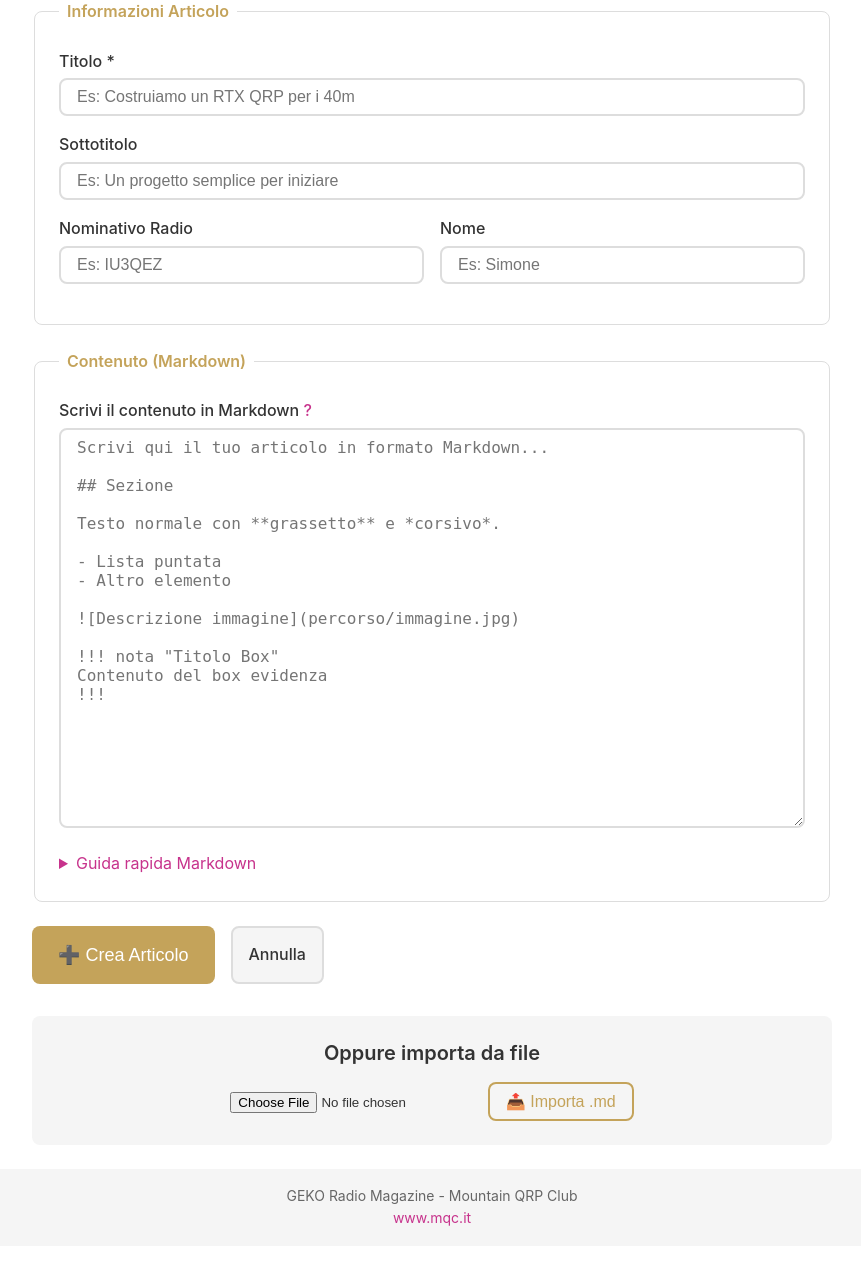
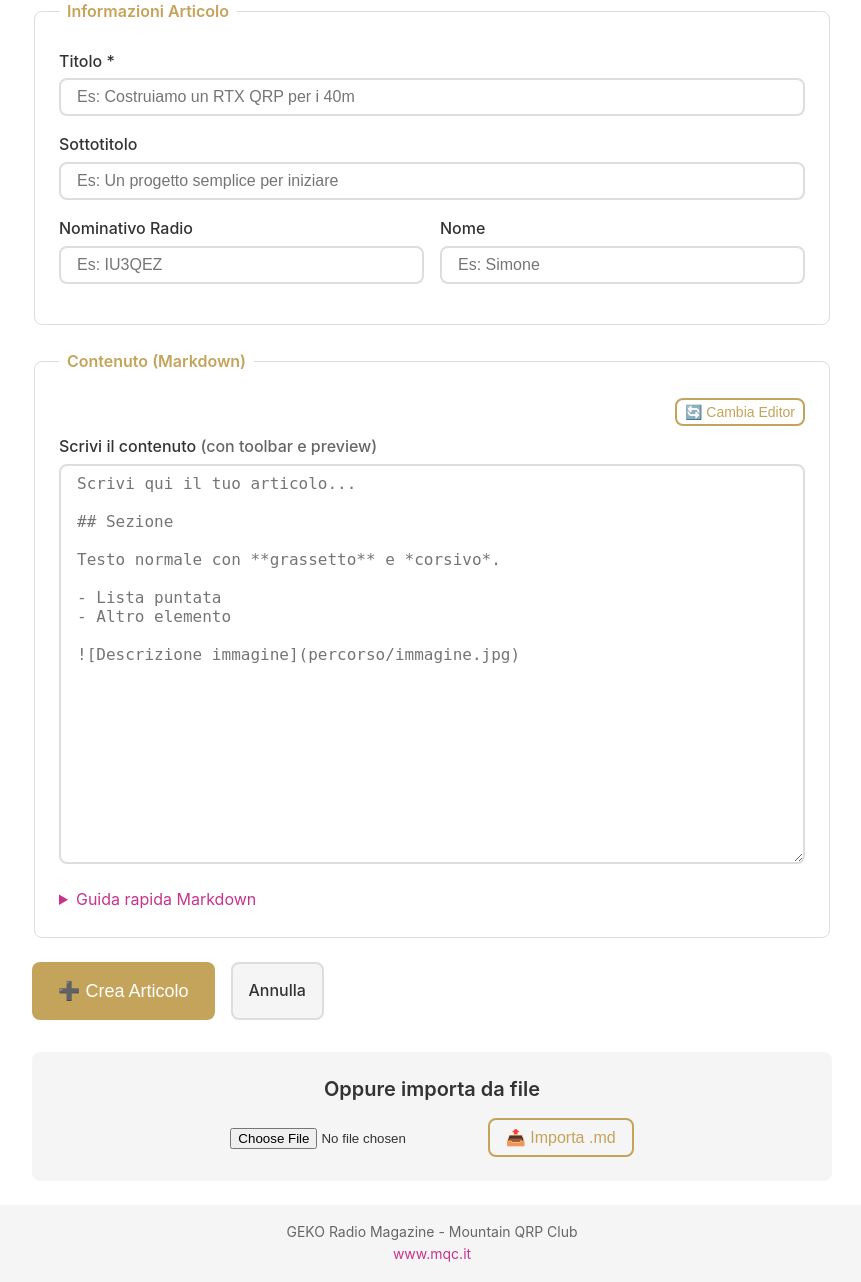
Before and after one commit to iu3qez/geko-template, a FastAPI app: page /articles/new in a window 1280 px wide. Shown: the part 185-1467 px from the top of the page, without its empty margins (208-1069 px from the left). Before the commit the page ends 1411 px from the top, so only its background shows below. Run offline with FastAPI, Linux system fonts and the light colour scheme; some libraries are stand-ins or nearby versions.

Commit message:
Aggiunto editor migliorato

```diff
--- a/webapp/app/routes/upload.py
+++ b/webapp/app/routes/upload.py
@@ -28,7 +28,7 @@ from pathlib import Path
 from typing import Optional
 
 from fastapi import APIRouter, Depends, HTTPException, UploadFile, File, Form, Request
-from fastapi.responses import HTMLResponse
+from fastapi.responses import HTMLResponse, JSONResponse
 from sqlalchemy.ext.asyncio import AsyncSession
 from sqlalchemy import select
 from PIL import Image as PILImage  # Alias per evitare conflitto con app.models.Image
@@ -180,6 +180,67 @@ async def upload_image(
         "standard/upload/image_item.html",
         {"request": request, "image": image}
     )
+
+
+@router.post("/image/editor")
+async def upload_image_editor(
+    file: UploadFile = File(...),
+    article_id: Optional[int] = Form(None),
+    db: AsyncSession = Depends(get_db)
+):
+    """
+    Carica immagine dall'editor Markdown.
+
+    Endpoint JSON per integrazione con EasyMDE.
+    Ritorna URL dell'immagine per inserimento nel testo.
+
+    Returns:
+        JSON: {"url": "/images/filename.jpg"}
+    """
+    validate_image_file(file)
+
+    # Genera nome univoco
+    original_filename = file.filename or "image"
+    ext = Path(original_filename).suffix.lower()
+    unique_filename = f"{uuid.uuid4()}{ext}"
+    file_path = IMAGES_DIR / unique_filename
+
+    # Salva file
+    content = await file.read()
+    if len(content) > MAX_FILE_SIZE:
+        raise HTTPException(
+            status_code=400,
+            detail=f"File troppo grande. Massimo: {MAX_FILE_SIZE // (1024*1024)}MB"
+        )
+
+    file_path.write_bytes(content)
+
+    # Ridimensiona se necessario
+    try:
+        resize_image_if_needed(file_path)
+    except Exception as e:
+        file_path.unlink(missing_ok=True)
+        raise HTTPException(
+            status_code=400,
+            detail=f"Errore elaborazione immagine: {str(e)}"
+        )
+
+    # Salva nel database (opzionale per editor)
+    image = ImageModel(
+        filename=unique_filename,
+        original_filename=original_filename,
+        path=str(file_path.relative_to(IMAGES_DIR.parent.parent)),
+        article_id=article_id,
+    )
+    db.add(image)
+    await db.commit()
+
+    # Ritorna URL per l'editor
+    return JSONResponse({
+        "url": f"/images/{unique_filename}",
+        "filename": unique_filename,
+        "original": original_filename
+    })
 
 
 @router.post("/images", response_class=HTMLResponse)
--- a/webapp/app/templates/standard/articles/form.html
+++ b/webapp/app/templates/standard/articles/form.html
@@ -5,15 +5,54 @@
     Form per creare o modificare un articolo.
     Include:
     - Campi metadati (titolo, autore, ecc.)
-    - Editor markdown con textarea
-    - Preview in tempo reale (opzionale)
+    - Editor markdown WYSIWYG (EasyMDE) o textarea semplice
+    - Preview in tempo reale
 
     Variabili:
     - article: oggetto Article (None per nuovo articolo)
+
+    Editor:
+    - WYSIWYG: toolbar, preview split, drag&drop immagini
+    - Plain: textarea semplice per chi preferisce
+    - Toggle salvato in localStorage
 -->
 
 {% block title %}
 {% if article %}Modifica Articolo{% else %}Nuovo Articolo{% endif %} - GEKO Magazine
+{% endblock %}
+
+{% block styles %}
+{{ super() }}
+<!-- EasyMDE CSS -->
+<link rel="stylesheet" href="https://cdn.jsdelivr.net/npm/easymde/dist/easymde.min.css">
+<style>
+    /* Personalizzazione editor */
+    .EasyMDEContainer {
+        border-radius: var(--radius-md);
+    }
+    .EasyMDEContainer .CodeMirror {
+        border-radius: 0 0 var(--radius-md) var(--radius-md);
+        min-height: 300px;
+    }
+    .editor-toolbar {
+        border-radius: var(--radius-md) var(--radius-md) 0 0;
+        background: var(--geko-light);
+    }
+    .editor-toolbar button.active,
+    .editor-toolbar button:hover {
+        background: var(--geko-gold);
+        color: white;
+    }
+    .editor-mode-toggle {
+        display: flex;
+        justify-content: flex-end;
+        margin-bottom: var(--space-sm);
+    }
+    .editor-mode-toggle button {
+        font-size: 0.875rem;
+        padding: 4px 8px;
+    }
+</style>
 {% endblock %}
 
 {% block main %}
@@ -88,16 +127,24 @@
         <fieldset class="form-section">
             <legend>Contenuto (Markdown)</legend>
 
+            <!-- Toggle modalità editor -->
+            <div class="editor-mode-toggle">
+                <button type="button" class="btn btn-small btn-outline" onclick="GekoEditor.toggle()">
+                    🔄 Cambia Editor
+                </button>
+            </div>
+
             <div class="form-group">
                 <label for="contenuto_md">
-                    Scrivi il contenuto in Markdown
-                    <a href="#" class="help-link" title="Guida Markdown">?</a>
+                    Scrivi il contenuto
+                    <span class="text-muted">(con toolbar e preview)</span>
                 </label>
                 <textarea
                     id="contenuto_md"
                     name="contenuto_md"
                     rows="20"
-                    placeholder="Scrivi qui il tuo articolo in formato Markdown...
+                    data-editor="wysiwyg"
+                    placeholder="Scrivi qui il tuo articolo...
 
 ## Sezione
 
@@ -106,16 +153,12 @@ Testo normale con **grassetto** e *corsivo*.
 - Lista puntata
 - Altro elemento
 
-![Descrizione immagine](percorso/immagine.jpg)
-
-!!! nota &quot;Titolo Box&quot;
-Contenuto del box evidenza
-!!!"
+![Descrizione immagine](percorso/immagine.jpg)"
                 >{{ article.contenuto_md if article else '' }}</textarea>
             </div>
 
-            <!-- Help Markdown -->
-            <details class="markdown-help">
+            <!-- Help Markdown (visibile solo in modalità plain) -->
+            <details class="markdown-help" id="markdown-help">
                 <summary>Guida rapida Markdown</summary>
                 <div class="help-content">
                     <table>
@@ -126,6 +169,7 @@ Contenuto del box evidenza
                         <tr><td><code>- elemento</code></td><td>Lista puntata</td></tr>
                         <tr><td><code>[testo](url)</code></td><td>Link</td></tr>
                         <tr><td><code>![alt](path)</code></td><td>Immagine</td></tr>
+                        <tr><td><code>!!! nota "Titolo"</code></td><td>Box evidenza</td></tr>
                     </table>
                 </div>
             </details>
@@ -161,3 +205,21 @@ Contenuto del box evidenza
 
 </div>
 {% endblock %}
+
+{% block scripts %}
+<!-- EasyMDE Library -->
+<script src="https://cdn.jsdelivr.net/npm/easymde/dist/easymde.min.js"></script>
+<!-- GEKO Editor -->
+<script src="/static/js/editor.js"></script>
+<script>
+    // Inizializza editor quando la pagina è pronta
+    document.addEventListener('DOMContentLoaded', function() {
+        const editor = GekoEditor.init('contenuto_md');
+
+        // Nascondi help markdown se editor WYSIWYG è attivo
+        if (editor) {
+            document.getElementById('markdown-help').style.display = 'none';
+        }
+    });
+</script>
+{% endblock %}
--- /dev/null
+++ b/webapp/static/js/editor.js
@@ -0,0 +1,233 @@
+/**
+ * GEKO Magazine - Editor Markdown WYSIWYG
+ *
+ * Integrazione EasyMDE per editing Markdown con:
+ * - Toolbar formattazione
+ * - Preview live side-by-side
+ * - Supporto drag & drop immagini
+ * - Scorciatoie tastiera
+ *
+ * Configurazione:
+ *   L'editor può essere abilitato/disabilitato tramite:
+ *   - localStorage: 'geko_editor_mode' = 'wysiwyg' | 'plain'
+ *   - Toggle nell'interfaccia
+ */
+
+// Configurazione default
+const EDITOR_CONFIG = {
+    // Abilita editor WYSIWYG di default
+    defaultMode: 'wysiwyg',  // 'wysiwyg' o 'plain'
+
+    // Endpoint upload immagini
+    uploadEndpoint: '/upload/image/editor',
+
+    // Opzioni EasyMDE
+    easymde: {
+        spellChecker: false,
+        autosave: {
+            enabled: true,
+            uniqueId: 'geko-article-editor',
+            delay: 5000,  // Salva ogni 5 secondi
+        },
+        placeholder: 'Scrivi il tuo articolo in Markdown...\n\n## Sezione\n\nTesto con **grassetto** e *corsivo*.',
+        toolbar: [
+            'bold', 'italic', 'heading', '|',
+            'quote', 'unordered-list', 'ordered-list', '|',
+            'link', 'image', 'upload-image', 'table', '|',
+            'preview', 'side-by-side', 'fullscreen', '|',
+            'guide',
+            {
+                name: 'box-evidenza',
+                action: insertBoxEvidenza,
+                className: 'fa fa-lightbulb',
+                title: 'Inserisci Box Evidenza',
+            }
+        ],
+        sideBySideFullscreen: false,
+        status: ['autosave', 'lines', 'words', 'upload-image'],
+        // Upload immagini
+        uploadImage: true,
+        imageUploadFunction: uploadImageHandler,
+        imageMaxSize: 10 * 1024 * 1024, // 10MB
+        imageAccept: 'image/png, image/jpeg, image/gif, image/webp',
+    }
+};
+
+// Istanza editor globale
+let editorInstance = null;
+
+/**
+ * Handler per upload immagini (drag&drop, paste, bottone)
+ *
+ * @param {File} file - Il file immagine da caricare
+ * @param {Function} onSuccess - Callback successo, riceve URL immagine
+ * @param {Function} onError - Callback errore, riceve messaggio
+ */
+function uploadImageHandler(file, onSuccess, onError) {
+    // Validazione client-side
+    const maxSize = EDITOR_CONFIG.easymde.imageMaxSize;
+    if (file.size > maxSize) {
+        onError(`File troppo grande. Massimo: ${maxSize / (1024 * 1024)}MB`);
+        return;
+    }
+
+    const allowedTypes = ['image/jpeg', 'image/png', 'image/gif', 'image/webp'];
+    if (!allowedTypes.includes(file.type)) {
+        onError('Formato non supportato. Usa: JPG, PNG, GIF o WebP');
+        return;
+    }
+
+    // Prepara form data
+    const formData = new FormData();
+    formData.append('file', file);
+
+    // Aggiungi article_id se presente nel form
+    const articleIdInput = document.querySelector('input[name="article_id"]');
+    if (articleIdInput && articleIdInput.value) {
+        formData.append('article_id', articleIdInput.value);
+    }
+
+    // Upload
+    fetch(EDITOR_CONFIG.uploadEndpoint, {
+        method: 'POST',
+        body: formData,
+    })
+    .then(response => {
+        if (!response.ok) {
+            return response.json().then(err => {
+                throw new Error(err.detail || 'Errore upload');
+            });
+        }
+        return response.json();
+    })
+    .then(data => {
+        console.log('Immagine caricata:', data);
+        onSuccess(data.url);
+    })
+    .catch(error => {
+        console.error('Errore upload immagine:', error);
+        onError(error.message || 'Errore durante il caricamento');
+    });
+}
+
+/**
+ * Inserisce un box evidenza nel testo
+ */
+function insertBoxEvidenza(editor) {
+    const cm = editor.codemirror;
+    const selection = cm.getSelection();
+    const text = selection || 'Contenuto del box';
+
+    cm.replaceSelection(`\n!!! nota "Titolo Box"\n${text}\n!!!\n`);
+}
+
+/**
+ * Inizializza l'editor WYSIWYG su una textarea
+ *
+ * @param {string} textareaId - ID della textarea da convertire
+ * @returns {EasyMDE|null} - Istanza dell'editor o null se in modalità plain
+ */
+function initEditor(textareaId = 'contenuto_md') {
+    const textarea = document.getElementById(textareaId);
+    if (!textarea) {
+        console.warn('Textarea non trovata:', textareaId);
+        return null;
+    }
+
+    // Controlla modalità salvata
+    const savedMode = localStorage.getItem('geko_editor_mode');
+    const mode = savedMode || EDITOR_CONFIG.defaultMode;
+
+    if (mode === 'plain') {
+        console.log('Editor in modalità plain (textarea semplice)');
+        return null;
+    }
+
+    // Distruggi istanza precedente se esiste
+    if (editorInstance) {
+        editorInstance.toTextArea();
+        editorInstance = null;
+    }
+
+    // Crea editor EasyMDE
+    try {
+        editorInstance = new EasyMDE({
+            element: textarea,
+            ...EDITOR_CONFIG.easymde
+        });
+
+        console.log('Editor WYSIWYG inizializzato');
+        return editorInstance;
+    } catch (error) {
+        console.error('Errore inizializzazione editor:', error);
+        return null;
+    }
+}
+
+/**
+ * Toggle tra modalità WYSIWYG e plain
+ */
+function toggleEditorMode() {
+    const currentMode = localStorage.getItem('geko_editor_mode') || EDITOR_CONFIG.defaultMode;
+    const newMode = currentMode === 'wysiwyg' ? 'plain' : 'wysiwyg';
+
+    localStorage.setItem('geko_editor_mode', newMode);
+
+    // Salva contenuto corrente
+    let content = '';
+    if (editorInstance) {
+        content = editorInstance.value();
+        editorInstance.toTextArea();
+        editorInstance = null;
+    } else {
+        const textarea = document.getElementById('contenuto_md');
+        content = textarea ? textarea.value : '';
+    }
+
+    // Ricarica pagina per applicare cambio
+    // (oppure re-inizializza l'editor)
+    location.reload();
+}
+
+/**
+ * Ottieni il contenuto dell'editor
+ * Funziona sia con WYSIWYG che plain
+ */
+function getEditorContent() {
+    if (editorInstance) {
+        return editorInstance.value();
+    }
+    const textarea = document.getElementById('contenuto_md');
+    return textarea ? textarea.value : '';
+}
+
+/**
+ * Imposta il contenuto dell'editor
+ */
+function setEditorContent(content) {
+    if (editorInstance) {
+        editorInstance.value(content);
+    } else {
+        const textarea = document.getElementById('contenuto_md');
+        if (textarea) textarea.value = content;
+    }
+}
+
+// Auto-inizializza quando il DOM è pronto
+document.addEventListener('DOMContentLoaded', function() {
+    // Cerca textarea con data-editor="wysiwyg"
+    const editorTextarea = document.querySelector('textarea[data-editor="wysiwyg"]');
+    if (editorTextarea) {
+        initEditor(editorTextarea.id);
+    }
+});
+
+// Esporta per uso globale
+window.GekoEditor = {
+    init: initEditor,
+    toggle: toggleEditorMode,
+    getContent: getEditorContent,
+    setContent: setEditorContent,
+    getInstance: () => editorInstance,
+    uploadImage: uploadImageHandler,
+};
```
